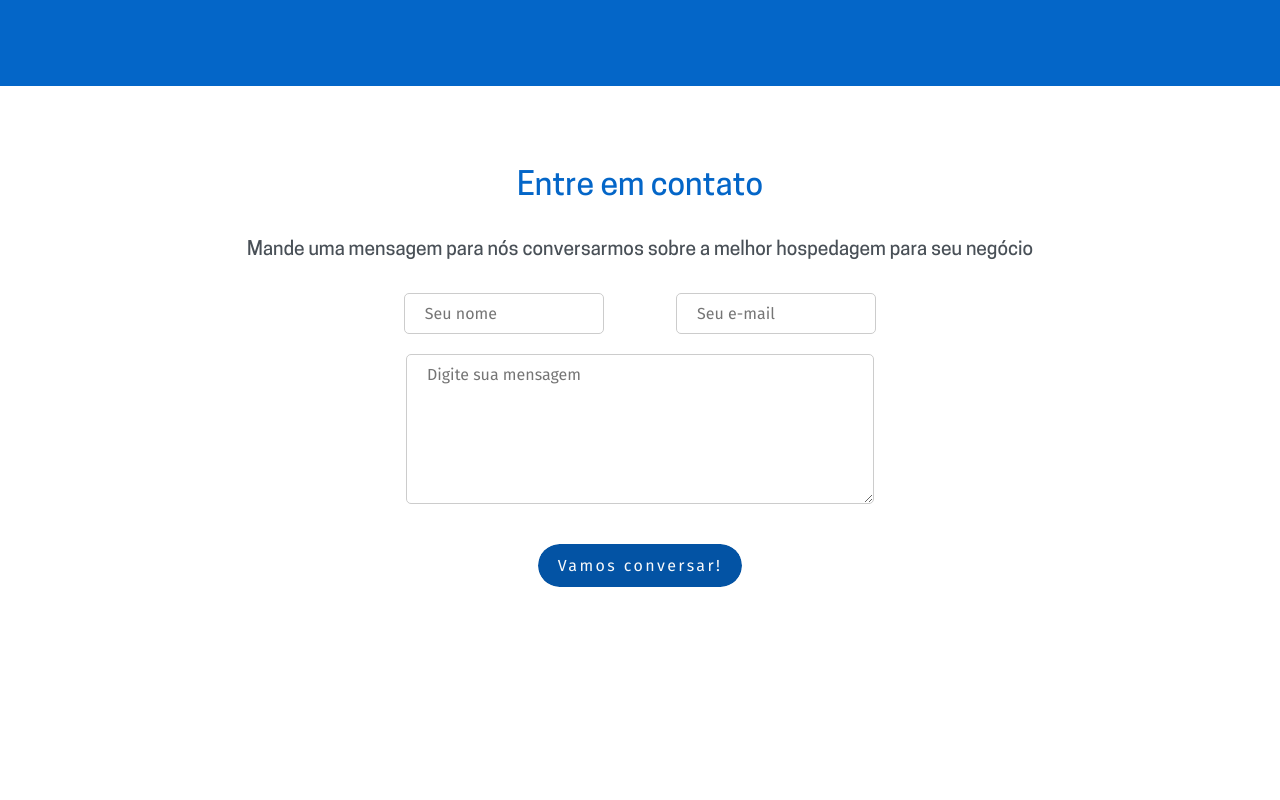
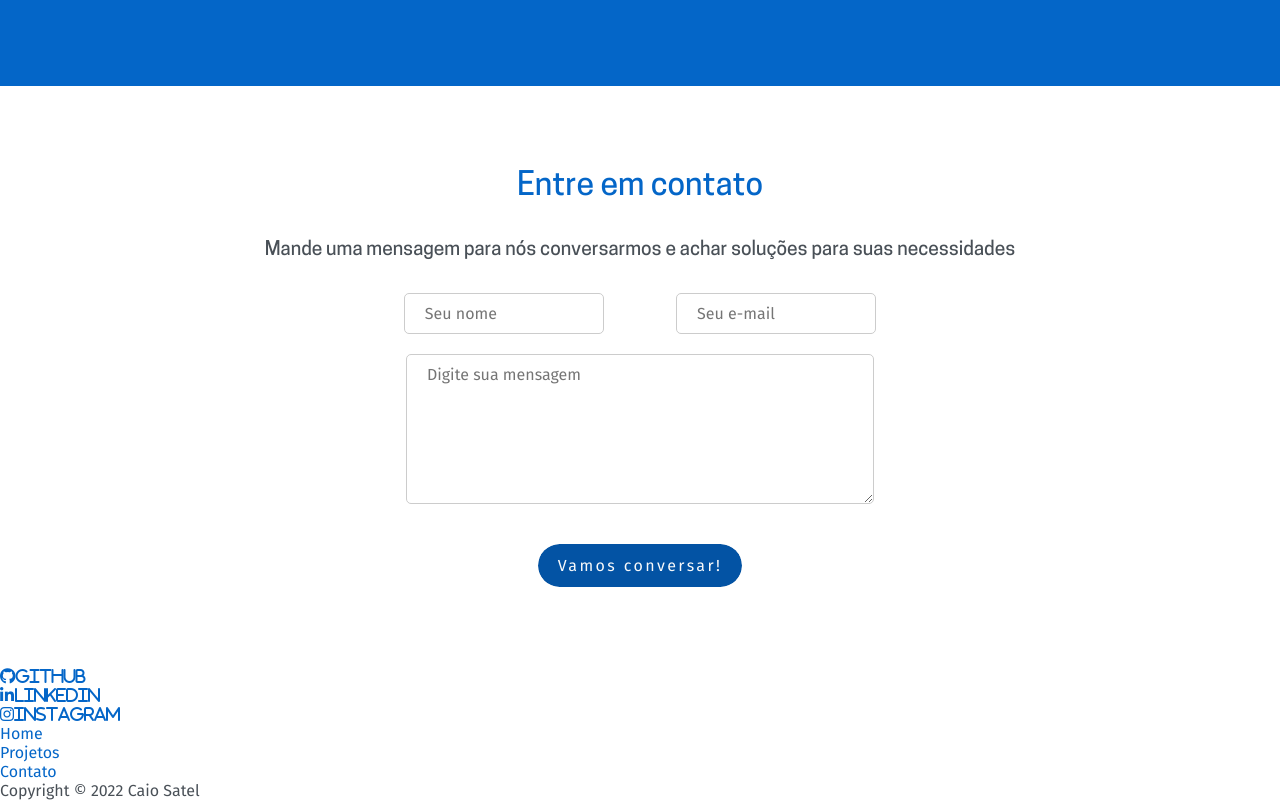
Before and after one commit to caio-satel/personal-page, a plain HTML site: page index.html in a window 1280 px wide. Shown: the part 1549-2349 px from the top of the page. Before the commit the page ends 2216 px from the top, so only its background shows below. Drawn offline with Linux system fonts and the light colour scheme.

Commit message:
feat: criando estrutura da sessão footer + fix: corrigindo id da sessão contatos + mensagem de inicio na sessão contato

```diff
--- a/index.html
+++ b/index.html
@@ -146,9 +146,9 @@
             </div>
         </section>
         <!-- Contact -->
-        <section class="section-contact" id="section-contact">
+        <section class="section-contact" id="contact">
             <h2 class="color-v1">Entre em contato</h2>
-            <p class="color-c7">Mande uma mensagem para nós conversarmos sobre a melhor hospedagem para seu negócio</p>
+            <p class="color-c7">Mande uma mensagem para nós conversarmos e achar soluções para suas necessidades</p>
             <form id="form-contact">
                 <label for="name"></label>
                 <input type="text" name="name" id="name" placeholder="Seu nome" required>
@@ -158,6 +158,22 @@
                 <button type="submit" class="btn-form color-c1">Vamos conversar!</button>
             </form>
         </section>
+        <!-- Footer -->
+        <footer class="footer-bg">
+            <div class="nav-footer">
+                <ul class="social-nav">
+                    <li><a class="nav-link color-v1" href="https://github.com/caio-satel" target="_blank"><i class="fa-brands fa-github">GitHub</i></a></li>
+                    <li><a class="nav-link color-v1" href="https://www.linkedin.com/in/caio-satel/" target="_blank"><i class="fa-brands fa-linkedin-in">LinkedIn</i></a></li>
+                    <li><a class="nav-link color-v1" href="https://www.instagram.com/caiosatel/" target="_blank"><i class="fa-brands fa-instagram">Instagram</i></a></li>
+                </ul>
+                <ul class="footer-nav">
+                    <li><a class="nav-link color-v1" href="./">Home</a></li>
+                    <li><a class="nav-link color-v1" href="#projects">Projetos</a></li>
+                    <li><a class="nav-link color-v1" href="#contact">Contato</a></li>
+                </ul>
+            </div>
+            <p class="footer-text color-c7">Copyright © 2022 Caio Satel</p>
+        </footer>
     </div>
 </body>
 </html>
```
